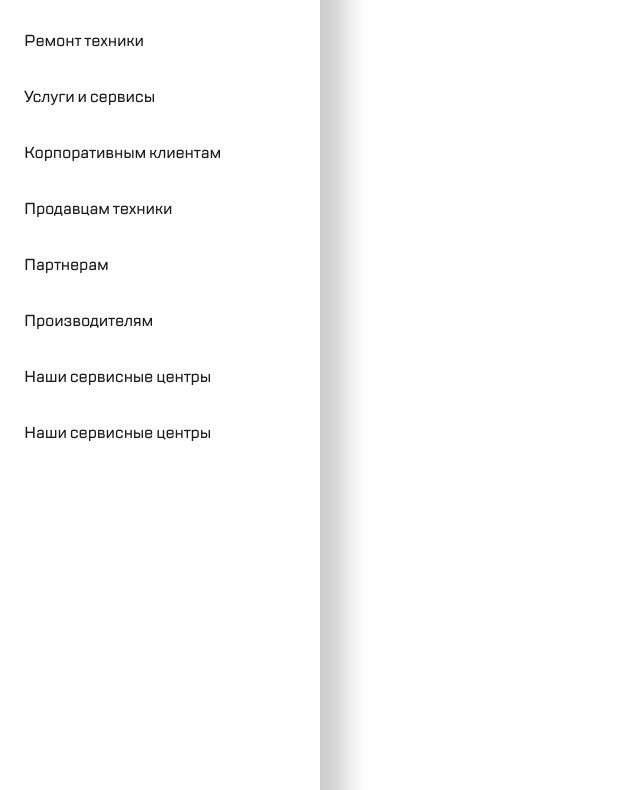
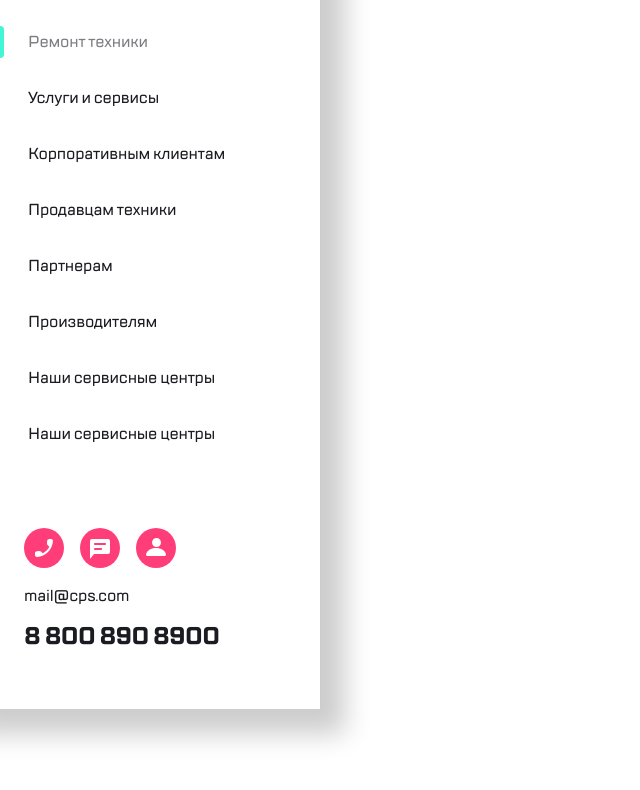
Before and after one commit to KimGavril-proG/web-core-7.8, a plain HTML site: page index.html in a window 1280 px wide. Shown: the part 91-881 px from the top of the page, without its empty margins (0-640 px from the left). After the commit the page ends 800 px from the top, so only its background shows below. Drawn offline with Linux system fonts and the light colour scheme.

Commit message:
feat: finalize sidebar component implementation

```diff
--- a/index.html
+++ b/index.html
@@ -1,14 +1,17 @@
 <!DOCTYPE html>
 <html lang="en">
+
 <head>
     <meta charset="UTF-8">
     <meta name="viewport" content="width=device-width, initial-scale=1.0">
     <link rel="stylesheet" href="./style.css">
     <title>Navigation Drawer CPS</title>
 </head>
+
 <body>
     <aside class='drawer'>
         <header class='drawer-header'>
+            <div class="drawer-wrapper">
                 <div class="drawer-wrapper-left">
                     <button class="drawer-burger"><img src="./images/burger.svg" alt="drawer-burger-ic"></button>
                     <div class="drawer-group"><img src="./images/Group.svg" alt="drawer-group-ic"></div>
@@ -16,11 +19,11 @@
                 <div class="drawer-wrapper-right">
                     <button class="drawer-search"><img src="./images/search.svg" alt="drawer-search-ic"></button>
                 </div>
-        </header>
-        <main>
+            </div>
+            <!-- <main> -->
             <nav class='drawer-nav-wrapper'>
                 <ul class='drawer-nav-links'>
-                    <li class="drawer-link-1"><a href="#">Ремонт техники</a></li>
+                    <li class="drawer-link-1 is-active"><a href="#">Ремонт техники</a></li>
                     <li class="drawer-link-2"><a href="#">Услуги и сервисы</a></li>
                     <li class="drawer-link-3"><a href="#">Корпоративным клиентам</a></li>
                     <li class="drawer-link-4"><a href="#">Продавцам техники</a></li>
@@ -30,18 +33,27 @@
                     <li class="drawer-link-8"><a href="#">Наши сервисные центры</a></li>
                 </ul>
             </nav>
-        </main>
+            <!-- </main> -->
+        </header>
         <footer class='drawer-footer'>
-            <div class="drawer-footer-buttons"></div>
-            <address class="drawer-address"></address>
+            <div class="drawer-footer-buttons">
+                <button class="drawer-chat-copy"><img src="./images/chat copy.svg" alt="drawer-chat-copy-ic"></button>
+                <button class="drawer-chat"><img src="./images/chat.svg" alt="drawer-chat-ic"></button>
+                <button class="drawer-profile"><img src="./images/profile.svg" alt="drawer-profile-ic"></button>
+            </div>
+            <address class="drawer-address">
+                <a href="mailto:mail@cps.com" class="drawer-mail-link" title="Написать на почту">mail@cps.com</a>
+                <a href="tel:8 800 890 8900" class="drawer-call-link" title="Позвонить нам">8 800 890 8900</a>
+            </address>
             <nav class="drawer-lang-switcher" aria-label='Смена языка / Language selection'>
                 <ul class="drawer-lang-list">
-                    <li><a href="" hreflang='' aria-current='' title=''></a></li>
-                    <li><a href="" hreflang='' title=''></a></li>
-                    <li><a href="" hreflang='' title=''></a></li>
+                    <li><a href="/ru" hreflang='ru' aria-current='page' title='Текущий язык: Русский' class='is-active'>RU</a></li>
+                    <li><a href="/en" hreflang='en' title='Switch to English'>EN</a></li>
+                    <li><a href="/ch" hreflang='ch' title='Switch to Chinese'>CH</a></li>
                 </ul>
             </nav>
         </footer>
     </aside>
 </body>
+
 </html>
--- a/style.css
+++ b/style.css
@@ -36,20 +36,40 @@
 
 .drawer {
     display: flex;
+    position: fixed; /* Чтобы сделать скролл только боковой панели фиксируем её */
+    flex-grow: 1;
+    overflow-y: auto;
+    overflow-x: hidden;
+    /* z-index: 9999; */
     flex-direction: column;
+    justify-content: space-between;
+    /* overflow: hidden scroll; */
     width: 320px;
-    height: 1024px;
+    /* height: 1024px; */
+    height: 100vh;
     font-family: 'TT Lakes', sans-serif;
+    font-weight: 500;
     font-size: 16px;
+    line-height: 24px;
+    letter-spacing: -0.2px;
     box-shadow: 0px 0px 25px 25px rgba(0, 0, 0, 0.2);
 }
 
-.drawer-header {
-    display: flex;
+/* has(.drawer-checkbox:checked) body {
+    overflow: hidden;
+} */
+
+/* .drawer-header { */
+    /* display: flex; */
     /* align-items: flex-start; */
-    justify-content: space-between;
+    /* justify-content: space-between; */
     /* width: 320px; */
     /* height: 116px; */
+/* } */
+
+.drawer-wrapper {
+    display: flex;
+    justify-content: space-between;
 }
 
 .drawer-wrapper-left, .drawer-wrapper-right {
@@ -60,7 +80,7 @@
     padding: 23px 24px;
 }
 
-.drawer-burger, .drawer-search {
+.drawer-burger, .drawer-search, .drawer-chat-copy, .drawer-chat, .drawer-profile {
     display: inline-flex;
     align-items: center;
     justify-content: center;
@@ -70,22 +90,23 @@
     border: 0.5px solid rgba(0, 0, 0, 0);
 }
 
-.drawer-nav-wrapper {
-    position: relative;
-    overflow: hidden;
-    font-weight: 500;
+/* .drawer-nav-wrapper { */
+    /* position: relative; */
+    /* overflow: hidden; */
+    /* font-weight: 500;
     font-size: 16px;
     line-height: 24px;
-    letter-spacing: -0.2px;
+    letter-spacing: -0.2px; */
     /* margin-top: 46.46px; */
     /* margin-left: 0; */
-}
+/* } */
 
-.drawer-nav-links {
+/* Можно ли объединять таким образом стили? list-style: none; в .drawer-address не обязателен. Или лучше писать для каждого отдельно? */
+.drawer-nav-links, .drawer-address {
     display: flex;
     flex-direction: column;
-    overflow-y: auto;
-    list-style: none;
+    /* overflow-y: auto; */
+    /* list-style: none; */
 }
 
 .drawer-nav-links a {
@@ -95,6 +116,12 @@
     padding: 16px 24px;
     text-decoration: none;
     color: #1B1C21;
+}
+
+.drawer-nav-links li {
+    display: flex;
+    position: relative;
+    align-items: center;
 }
 
 .drawer-nav-links li::before {
@@ -107,9 +134,82 @@
     background-color: #41F6D7;
     border-radius: 0px 4px 4px 0px;
     opacity: 0;
-    transition: 0.3s;
+    transition: all 0.2s ease-in-out;
 }
 
-.drawer-nav-links li:hover::before {
+/* Можно ли объединять таким образом наведение :hover? Для .drawer-nav-links li:hover::before нужно только opacity: 1; а для .drawer-nav-links a:hover и .drawer-lang-list a:hover - color: #7E7E82;. Или лучше писать для каждого отдельно? */
+/* .drawer-nav-links li:hover::before, a:hover, .drawer-lang-list a:hover {
+    opacity: 1;
+    color: #7E7E82;
+} */
+
+/* Разделил opacity: 1; и color: #7E7E82; */
+.drawer-nav-links li:hover::before, .drawer-link-1.is-active::before {
     opacity: 1;
 }
+
+.drawer-nav-links a:hover, .drawer-lang-list a:hover, .drawer-lang-list .is-active, .drawer-link-1.is-active a {
+    color: #7E7E82;
+}
+
+/* .drawer-link-1.is-active::before {
+    opacity: 1;
+    color: #7E7E82;
+    pointer-events: none; / Запрещаем кликать по уже активному языку /
+} */
+
+.drawer-footer-buttons {
+    display: flex;
+    gap: 16px;
+    margin-top: 50px;
+    padding: 16px 24px;
+}
+
+/* .drawer-address {
+    display: flex;
+    flex-direction: column;
+    font-weight: 500;
+    font-size: 16px;
+    line-height: 24px;
+    letter-spacing: -0.2px;
+} */
+
+.drawer-address a {
+    text-decoration: none;
+    font-style: normal;
+    color: #1B1C21;
+    padding: 0px 24px 12px;
+}
+
+/* .drawer-mail-link {
+    font-weight: 500;
+    font-size: 16px;
+    line-height: 24px;
+    letter-spacing: -0.2px;
+} */
+
+.drawer-call-link {
+    font-weight: 700;
+    font-size: 24px;
+    line-height: 32px;
+    letter-spacing: -0.6px;
+}
+
+.drawer-lang-list {
+    display: inline-flex;
+    gap: 7px;
+    list-style: none;
+    margin: 40px 24px 32px;
+    /* padding: 24px 24px; */
+    /* flex-direction: row; */
+    /* text-decoration: none; */
+    /* font-weight: 500;
+    font-size: 16px;
+    line-height: 24px;
+    letter-spacing: -0.2px; */
+}
+
+.drawer-lang-list a {
+    text-decoration: none;
+    color: #1B1C21;
+}
```
Also changed, not shown: images/chat copy.svg (added), images/chat.svg (added), images/profile.svg (added). Lines whose indentation alone changed are shown as unchanged.
